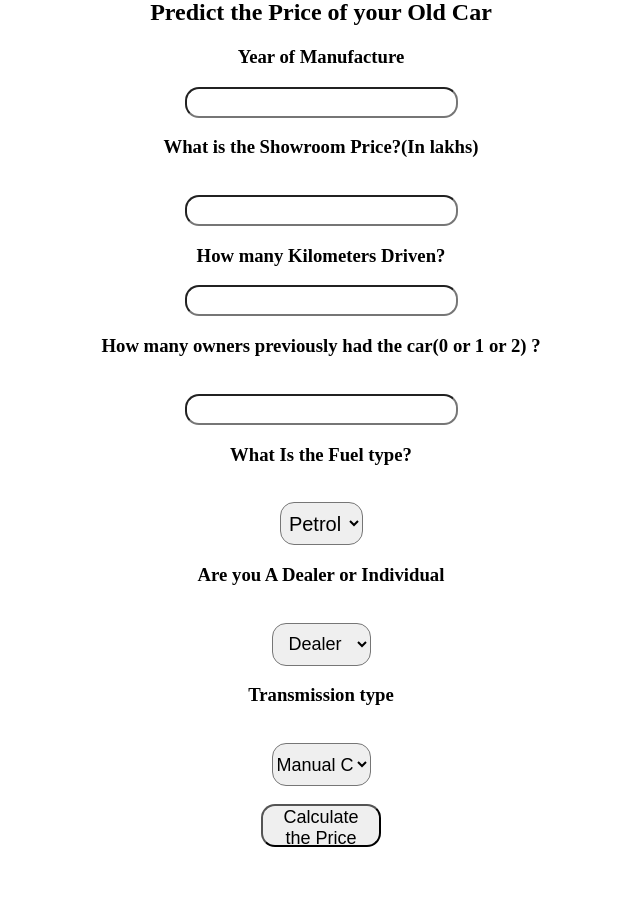
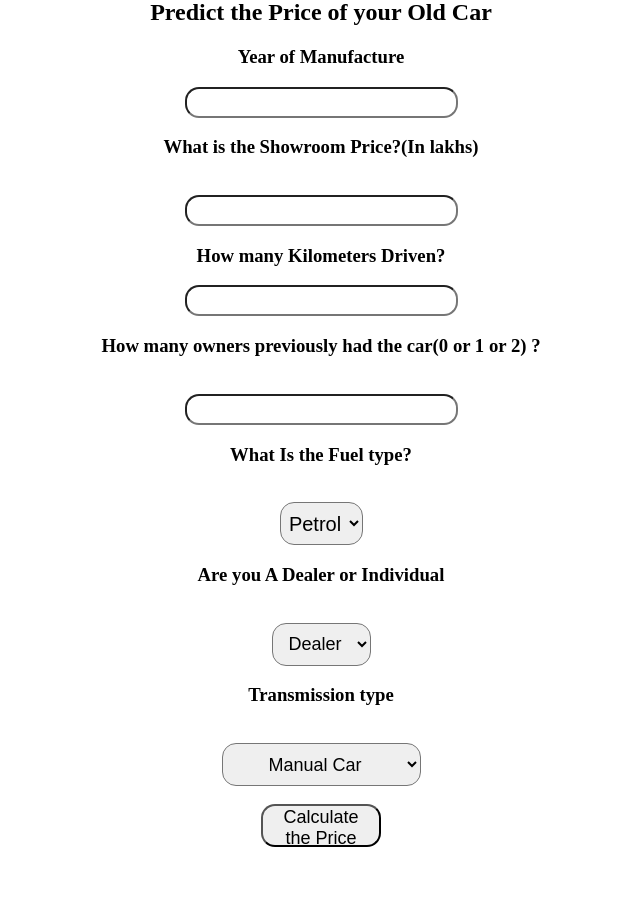
Before and after one commit to Paul2704/Carpricepred, a Flask app: page / in a window 1280 px wide. Shown: the part 21-924 px from the top of the page, without its empty margins (319-959 px from the left). Run offline with Flask 2, Linux system fonts and the light colour scheme; parts of the project's set-up code (start-up, migrations or seed data) failed here and were passed over.

Commit message:
Update index.html

```diff
--- a/templates/index.html
+++ b/templates/index.html
@@ -91,7 +91,7 @@
         }
 
         #research {
-            width: 99px;
+            width: 199px;
             height: 43px;
             text-align: center;
             border-radius: 14px;
```
